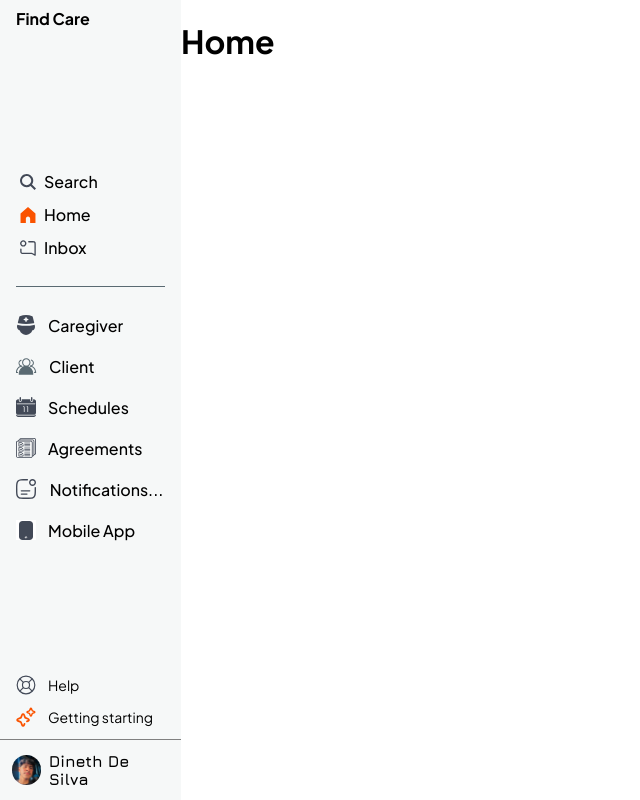
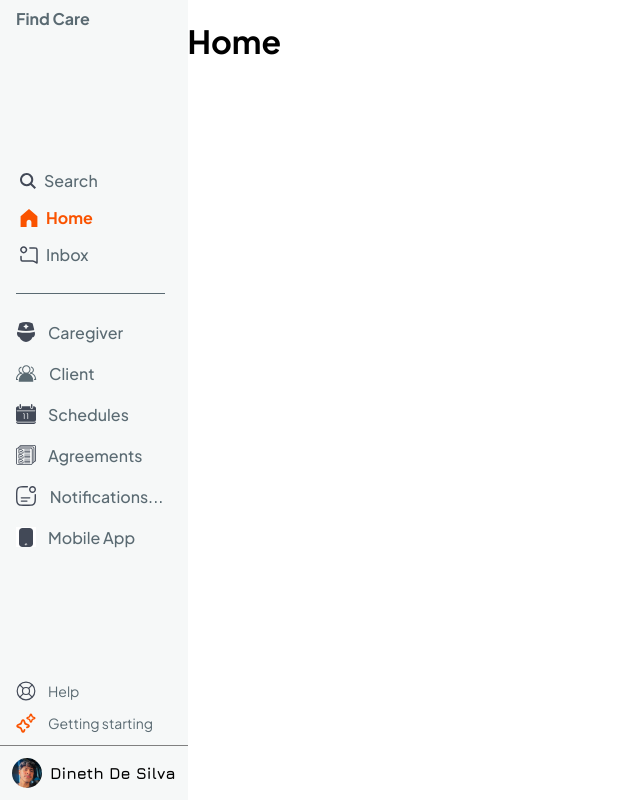
Before and after one commit to dinethde/FindCare, a Next.js app: page / in a window 1280 px wide. Shown: the whole page, without its empty margins (0-640 px from the left). Built offline with nearby package versions, Linux system fonts and the light colour scheme.

Commit message:
Icons component made for search/home/inbox

```diff
--- a/app/components/NavbarComponent.tsx
+++ b/app/components/NavbarComponent.tsx
@@ -12,49 +12,41 @@ import notificationIcon from "../../public/assets/icons/notification-icon.svg";
 import mobileAppIcon from "../../public/assets/icons/mobile_app-icon.svg";
 import helpIcon from "../../public/assets/icons/help-icon.svg";
 import starsIcon from "../../public/assets/icons/stars-icon.svg";
+// Importing SVGs
+import HomeIcon from "./icons/HomeIcon";
+import SearchIcon from "./icons/SearchIcon";
+import InboxIcon from "./icons/InboxIcon";
 
 const NavbarComponent: NextPage = () => {
   return (
-    <div className="relative bg-main-2 min-h-screen flex flex-col items-start justify-center">
+    <div className="relative bg-main-2 min-h-screen flex flex-col items-start justify-center  w-auto max-w-[16rem] whitespace-nowrap text-grey ">
       <div className="self-stretch flex flex-col items-start justify-center p-[0.5rem] px-[1rem]">
         <div className="flex flex-row items-center justify-start">
           <b className="font-regular_text">Find Care</b>
         </div>
       </div>
       <div className="flex-1 flex flex-col items-start justify-center p-[1rem] gap-[1.75rem]">
-        <div className="self-stretch flex flex-col items-start justify-start py-[0rem] px-[0.25rem] gap-[0.75rem]">
+        {/* Top items wrapper */}
+        <div className="self-stretch flex flex-col items-start justify-start py-[0rem] px-[0.25rem] gap-[1rem]">
+          {/* Search Page Nav Link */}
           <div className="self-stretch flex flex-row items-center justify-start gap-[0.5rem]">
-            <Image
-              className="w-[1rem] relative h-[1rem]"
-              width={16}
-              height={16}
-              alt=""
-              src={searchIcon}
-            />
+            <SearchIcon />
             <div className="flex flex-row items-center justify-center">
               <p className="font-regular_text font-medium">Search</p>
             </div>
           </div>
+
+          {/* Home Page Nav Link */}
           <div className="self-stretch flex flex-row items-center justify-start gap-[0.5rem] text-brand-main">
-            <Image
-              className="w-[1rem] relative h-[1rem] overflow-hidden shrink-0"
-              width={16}
-              height={16}
-              alt=""
-              src={homeIcon}
-            />
+            <HomeIcon color={"#FA5300"} />
             <div className=" flex flex-row items-center justify-center">
-              <p className="font-regular_text font-medium">Home</p>
+              <p className="font-regular_text font-semibold text-main">Home</p>
             </div>
           </div>
+
+          {/* Inbox Page Nav Link */}
           <div className="self-stretch flex flex-row items-center justify-start gap-[0.5rem]">
-            <Image
-              className="w-[1rem] relative h-[1rem]"
-              width={16}
-              height={16}
-              alt=""
-              src={inboxIcon}
-            />
+            <InboxIcon />
             <div className="flex flex-row items-center justify-center">
               <p className="font-regular_text font-medium">Inbox</p>
             </div>
@@ -157,13 +149,13 @@ const NavbarComponent: NextPage = () => {
           style={{ borderTop: "1px solid grey" }}
         >
           <Image
-            className="w-[1.875rem] relative rounded-[100px] h-[1.875rem] object-cover"
+            className="w-[1.875rem] relative rounded-[100px] h-[1.875rem] object-cover "
             width={30}
             height={30}
             alt=""
             src={photo}
           />
-          <b>Dineth De Silva</b>
+          <b className="text-black">Dineth De Silva</b>
         </div>
       </div>
     </div>
--- /dev/null
+++ b/app/components/icons/HomeIcon.tsx
@@ -0,0 +1,24 @@
+import React from "react";
+
+type HomeIconProps = {
+  color: string;
+};
+
+const HomeIcon = ({ color }: HomeIconProps) => {
+  return (
+    <svg
+      width="18"
+      height="18"
+      viewBox="0 0 14 15"
+      fill="none"
+      xmlns="http://www.w3.org/2000/svg"
+    >
+      <path
+        d="M0 6V15H5V11C5 9.89543 5.89543 9 7 9C8.10457 9 9 9.89543 9 11V15H14V6L7 0L0 6Z"
+        fill={color}
+      />
+    </svg>
+  );
+};
+
+export default HomeIcon;
--- /dev/null
+++ b/app/components/icons/InboxIcon.tsx
@@ -0,0 +1,27 @@
+import React from "react";
+
+type InboxIconProps = {
+  color?: string;
+};
+
+const InboxIcon = ({ color = "#424957" }: InboxIconProps) => {
+  return (
+    <svg
+      width="18"
+      height="18"
+      viewBox="0 0 18 18"
+      fill="none"
+      xmlns="http://www.w3.org/2000/svg"
+    >
+      <path
+        d="M1 10.4118V12.1059C1 13.1601 1 13.6872 1.19377 14.0899C1.3642 14.444 1.63617 14.732 1.97068 14.9125C2.35097 15.1176 2.8488 15.1176 3.84444 15.1176H12.773C13.0234 15.1176 13.1486 15.1176 13.2713 15.1358C13.3802 15.152 13.4875 15.1788 13.5916 15.2159C13.7091 15.2577 13.8211 15.317 14.0451 15.4356L17 17V4.95294C17 3.89873 17 3.37161 16.8062 2.96896C16.6358 2.61476 16.3638 2.3268 16.0293 2.14634C15.6491 1.94117 15.1512 1.94117 14.1556 1.94117H9.88889M5.55228 1.82699C6.59368 2.92964 6.59368 4.71741 5.55228 5.82006C4.51089 6.92272 2.82244 6.92272 1.78105 5.82006C0.739653 4.71741 0.739653 2.92964 1.78105 1.82699C2.82244 0.724336 4.51089 0.724336 5.55228 1.82699Z"
+        stroke={color}
+        stroke-width="1.5"
+        stroke-linecap="round"
+        stroke-linejoin="round"
+      />
+    </svg>
+  );
+};
+
+export default InboxIcon;
--- /dev/null
+++ b/app/components/icons/SearchIcon.tsx
@@ -0,0 +1,24 @@
+import React from "react";
+
+type SearchIconProps = {
+  color?: string;
+};
+
+const SearchIcon = ({ color = "#424957" }: SearchIconProps) => {
+  return (
+    <svg
+      width="16"
+      height="16"
+      viewBox="0 0 16 16"
+      fill="none"
+      xmlns="http://www.w3.org/2000/svg"
+    >
+      <path
+        d="M6.6221 2.76818e-07C7.84506 -0.000353274 9.04424 0.337965 10.0867 0.977452C11.1291 1.61694 11.9741 2.53261 12.528 3.62296C13.0819 4.71331 13.323 5.93574 13.2246 7.15475C13.1263 8.37375 12.6923 9.5417 11.9707 10.5291L16 14.5635L14.5635 16L10.5291 11.9707C9.39576 12.8007 8.02687 13.2469 6.6221 13.2442C4.86581 13.2442 3.18145 12.5465 1.93957 11.3046C0.697683 10.0627 0 8.37838 0 6.6221C0 4.86581 0.697683 3.18145 1.93957 1.93957C3.18145 0.697683 4.86581 2.76818e-07 6.6221 2.76818e-07ZM6.6221 2.03757C6.02005 2.03757 5.42389 2.15615 4.86767 2.38654C4.31145 2.61694 3.80606 2.95463 3.38034 3.38034C2.95463 3.80606 2.61694 4.31145 2.38654 4.86767C2.15615 5.42389 2.03757 6.02005 2.03757 6.6221C2.03757 7.22414 2.15615 7.8203 2.38654 8.37652C2.61694 8.93274 2.95463 9.43813 3.38034 9.86384C3.80606 10.2896 4.31145 10.6273 4.86767 10.8576C5.42389 11.088 6.02005 11.2066 6.6221 11.2066C7.83799 11.2066 9.00408 10.7236 9.86384 9.86384C10.7236 9.00408 11.2066 7.83799 11.2066 6.6221C11.2066 5.4062 10.7236 4.24011 9.86384 3.38034C9.00408 2.52058 7.83799 2.03757 6.6221 2.03757Z"
+        fill={color}
+      />
+    </svg>
+  );
+};
+
+export default SearchIcon;
```
